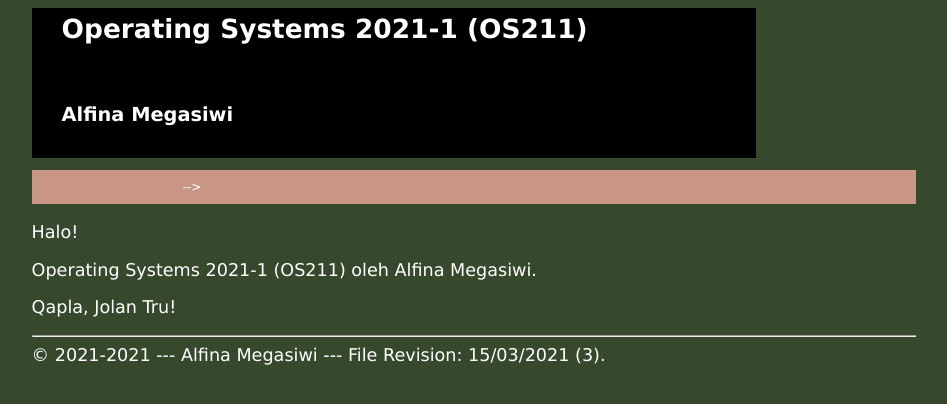
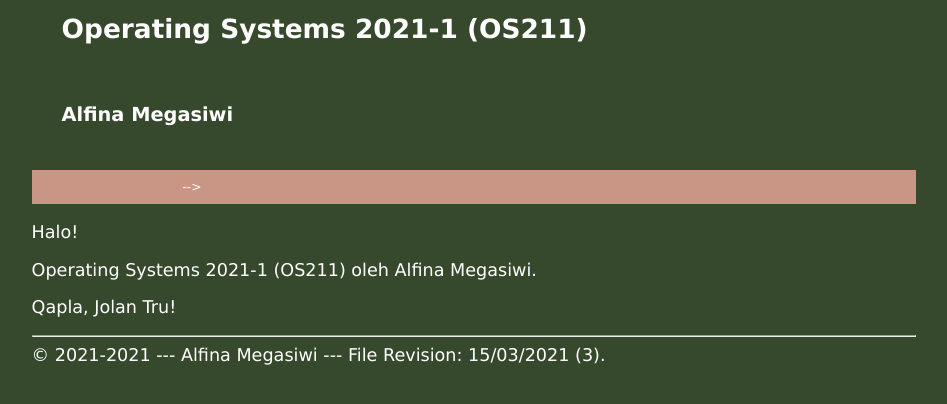
Before and after one commit to alfina-megasiwi/os211, a Jekyll site: the page built from index.md, in a window 1280 px wide. Shown: the top 404 px of the page, without its empty margins (166-1113 px from the left). Built offline with Jekyll 4.4.1, drawn with Linux system fonts in a browser that asks for light colours.

Commit message:
update layout 4

```diff
--- a/assets/css/style.css
+++ b/assets/css/style.css
@@ -3,10 +3,10 @@
  including but not limited to "bootstrap", "stack overflow",
  "Mike Dane", "w3schools", et al.
  */
-
+/*
 .backclass {
   background-image:url(/assets/images/default.png)
-}
+} */
 
 .plainclass {
   color:            white;
@@ -40,7 +40,7 @@
 .column {
   float:            left;
   display:          inline-block;
-  background:       #000000;
+  background:       #37492d;
   height:           130px;
   width:            100%;
   padding-top:      10px;
@@ -128,7 +128,7 @@
 }
 
 .navbar ul li a:hover {
-  background:       #c99585;
+  background:       #37492d;
   color:            #dbc9ab;
   font-size:        1em;
   font-weight:      bold;
```
